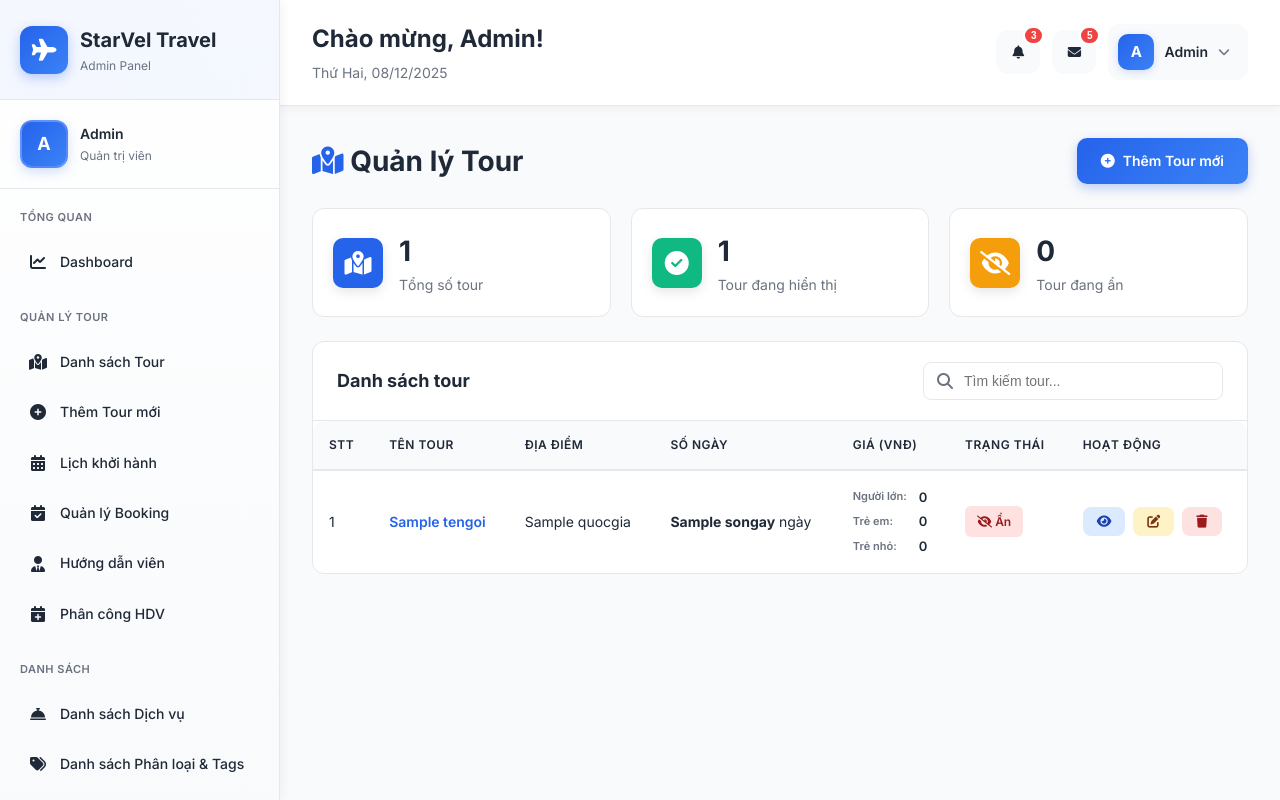
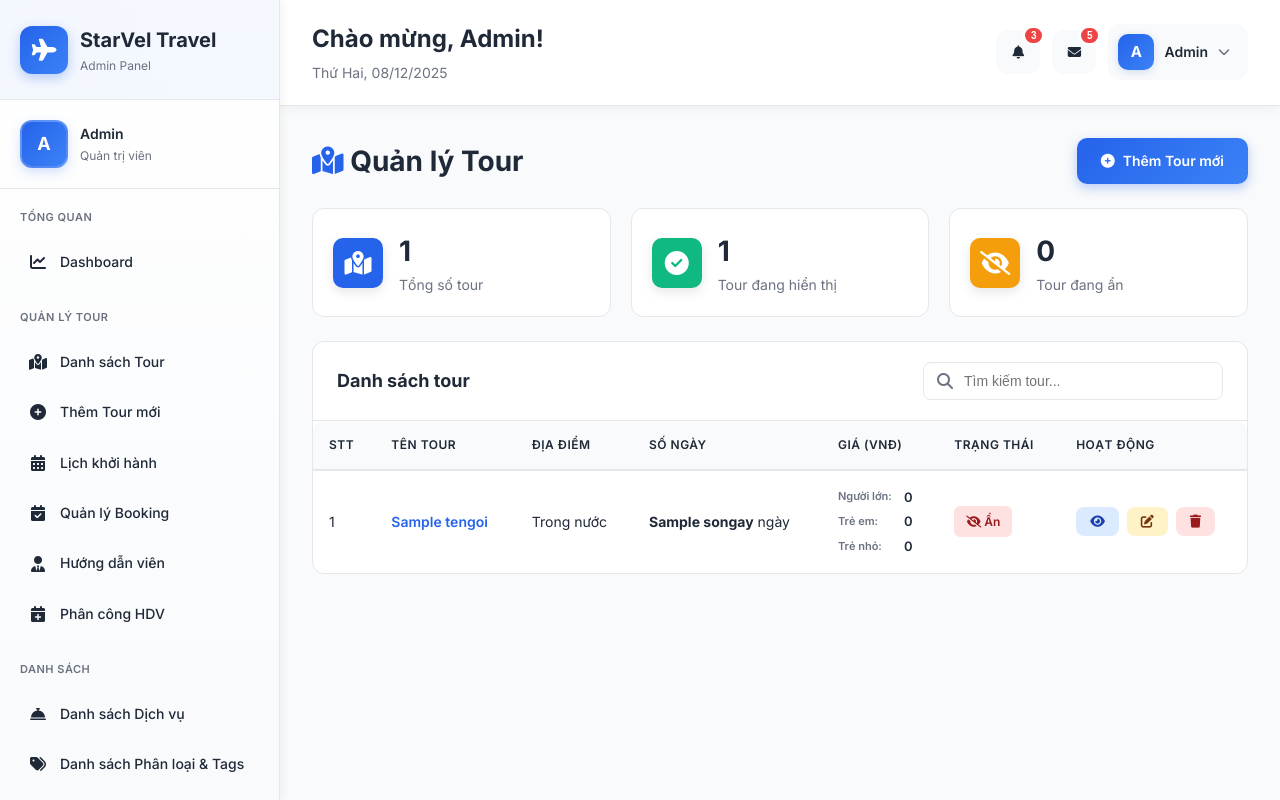
Before and after one commit to thuquan06/pro1014, a PHP site: the page made by views/admin/tours/list.php in a window 1280 px wide. Run offline with PHP 8.4, Linux system fonts and the light colour scheme; the template is opened without the code that fills it: most values are stand-ins (such as "Sample title", 1, 10 or a date in 2020); some libraries are stand-ins or nearby versions.

Commit message:
update_code

```diff
--- a/views/admin/tours/list.php
+++ b/views/admin/tours/list.php
@@ -463,13 +463,20 @@ function safe_html($value) {
               </td>
               <td>
                 <?php
-                $diemDen = [];
-                if (!empty($tour['quocgia']) && $tour['quocgia'] !== 'Việt Nam') {
-                  $diemDen[] = $tour['quocgia'];
-                } elseif (isset($tour['nuocngoai']) && $tour['nuocngoai'] == 1) {
-                  $diemDen[] = 'Nước ngoài';
+                $nuocNgoai = isset($tour['nuocngoai']) ? (int)$tour['nuocngoai'] : 0;
+                $quocGiaRaw = $tour['quocgia'] ?? '';
+                $quocGia = trim($quocGiaRaw);
+
+                // Xác định nội địa: flag nuocngoai = 0 hoặc quocgia là Việt Nam
+                $isDomestic = $nuocNgoai === 0 || stripos($quocGia, 'việt nam') !== false;
+
+                if ($isDomestic) {
+                  $locationDisplay = 'Trong nước';
+                } else {
+                  $locationDisplay = $quocGia !== '' ? $quocGia : 'Nước ngoài';
                 }
-                echo !empty($diemDen) ? safe_html(implode(' - ', $diemDen)) : '-';
+
+                echo safe_html($locationDisplay);
                 ?>
               </td>
               <td>
```
